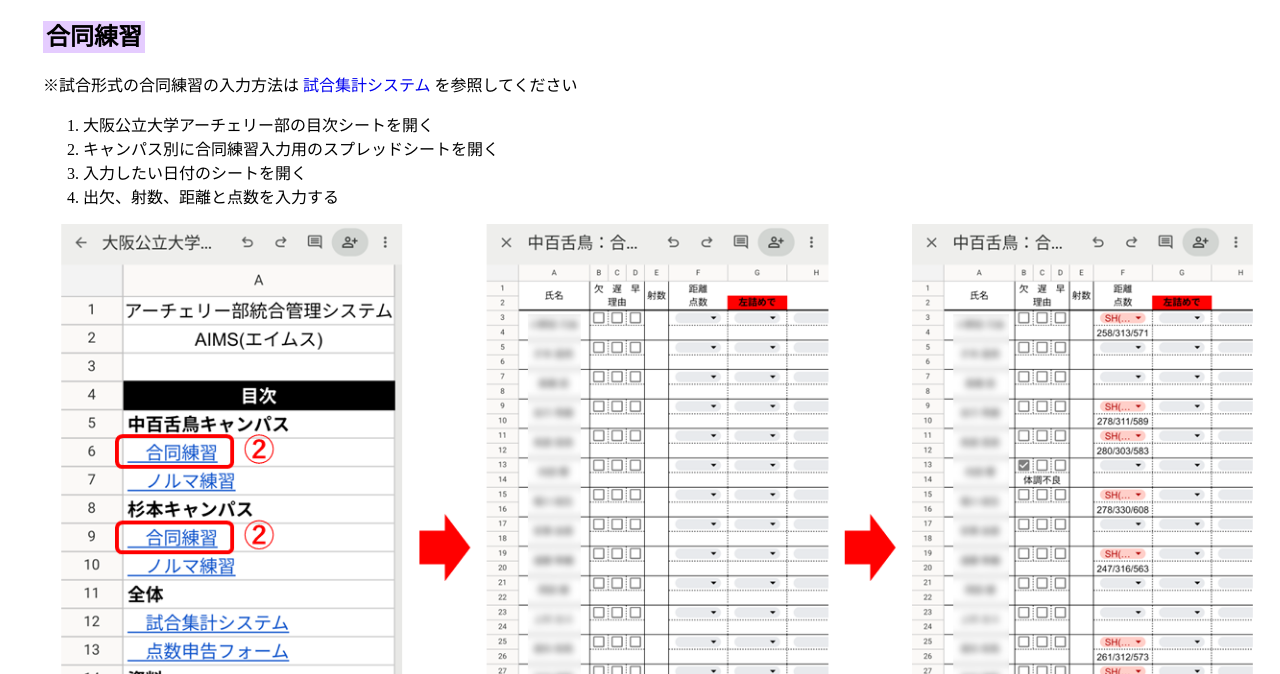
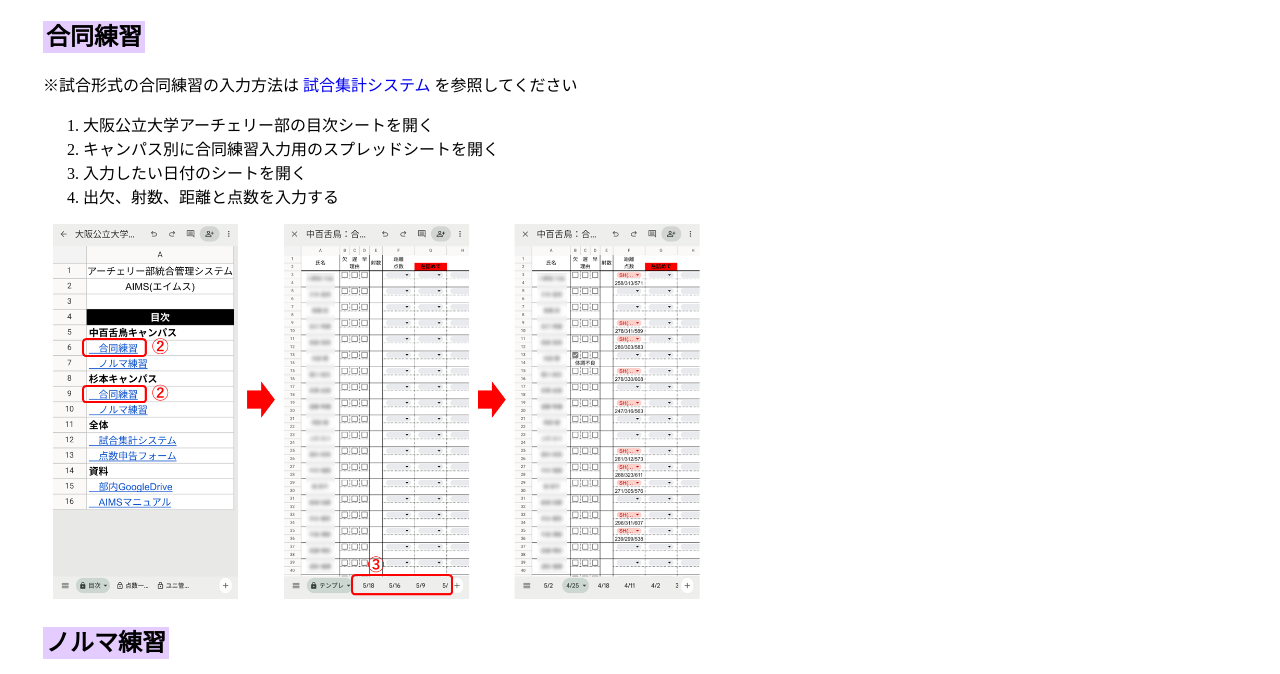
Before and after one commit to yukiyamasaki6/aims-gas, a website: page docs/user.html in a window 1280 px wide. Shown: the part 234-908 px from the top of the page. Drawn offline with Linux system fonts and the light colour scheme.

Commit message:
feat: マニュアル画像の最大サイズを追加して見やすく

```diff
--- a/docs/inform.css
+++ b/docs/inform.css
@@ -138,4 +138,5 @@ a.jump:visited {
 /* 画像のスタイル */
 img {
   width: 100%;
+  max-width: 500pt;
 }
```
